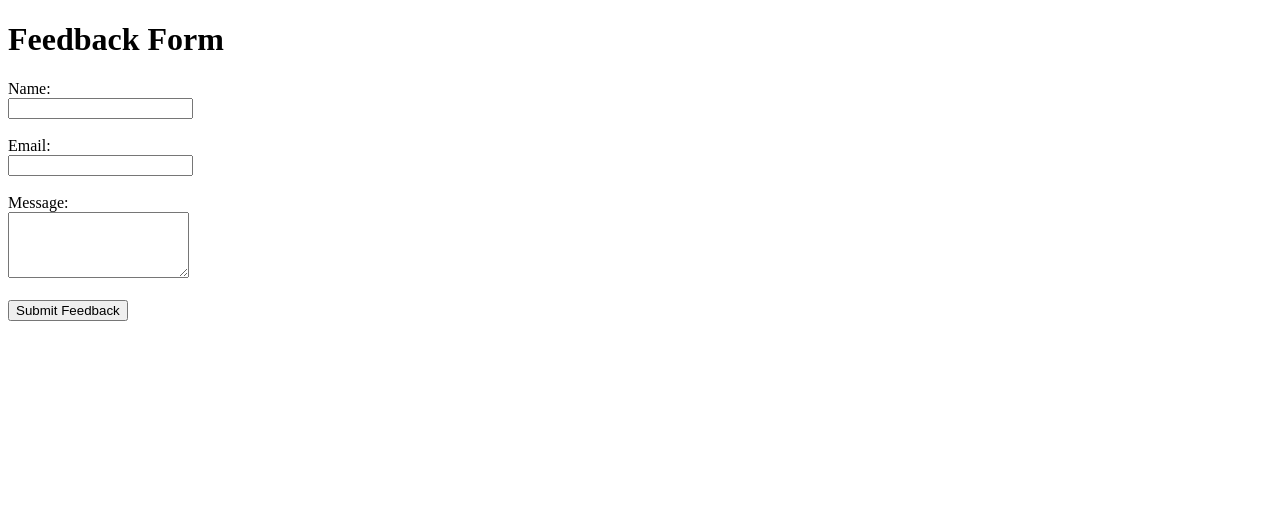
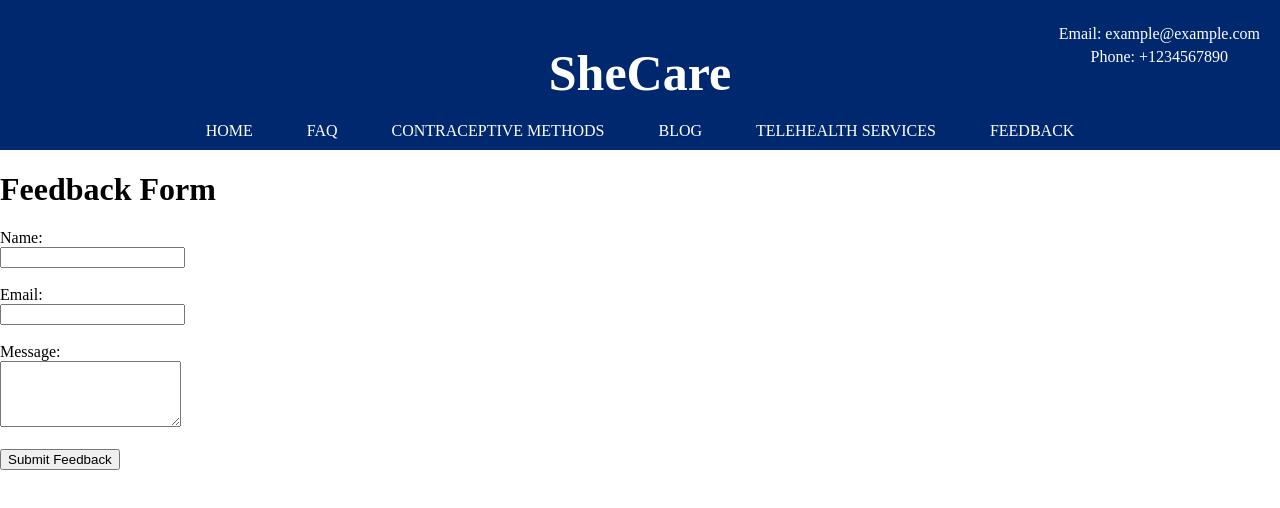
Before and after one commit to aggarwalgauri05/SheCare, a website: page feedback.html in a window 1280 px wide. Drawn offline with Linux system fonts and the light colour scheme.

Commit message:
Update feedback.html

```diff
--- a/feedback.html
+++ b/feedback.html
@@ -1,11 +1,30 @@
 <!DOCTYPE html>
 <html lang="en">
 <head>
-    <meta charset="UTF-8">
-    <meta name="viewport" content="width=device-width, initial-scale=1.0">
-    <title>Feedback Form</title>
+<meta charset="UTF-8">
+<meta name="viewport" content="width=device-width, initial-scale=1.0">
+<title>SheCare</title>
+<link rel="stylesheet" type="text/css" href="styles.css">
 </head>
 <body>
+
+<header>
+  <div class="contact-info">
+    <p>Email: example@example.com</p>
+    <p>Phone: +1234567890</p>
+  </div>
+  <h1>SheCare</h1>
+  <nav>
+    <ul>
+     <li><a href="index.html">Home</a></li>
+      <li><a href="faq.html">FAQ</a></li> <!-- Move FAQ before Contraceptive Methods -->
+      <li><a href="methods.html">Contraceptive Methods</a></li>
+      <li><a href="blog.html">Blog</a></li>
+      <li><a href="telehealth.html">Telehealth Services</a></li>
+      <li><a href="feedback.html">Feedback</a></li>
+    </ul>
+  </nav>
+</header>
     <h1>Feedback Form</h1>
     <form id="feedbackForm" action="/feedback" method="POST">
         <label for="name">Name:</label><br>
```
